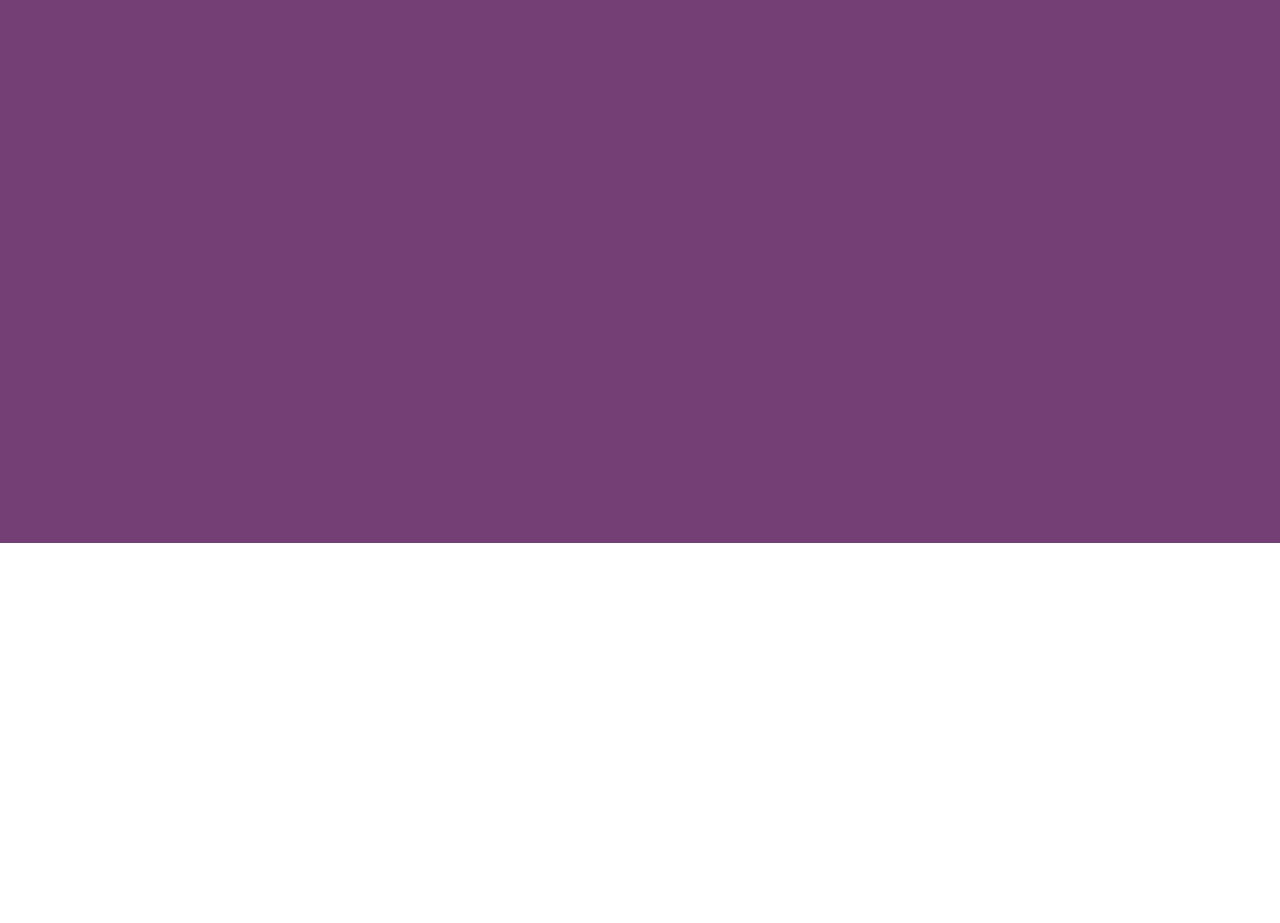
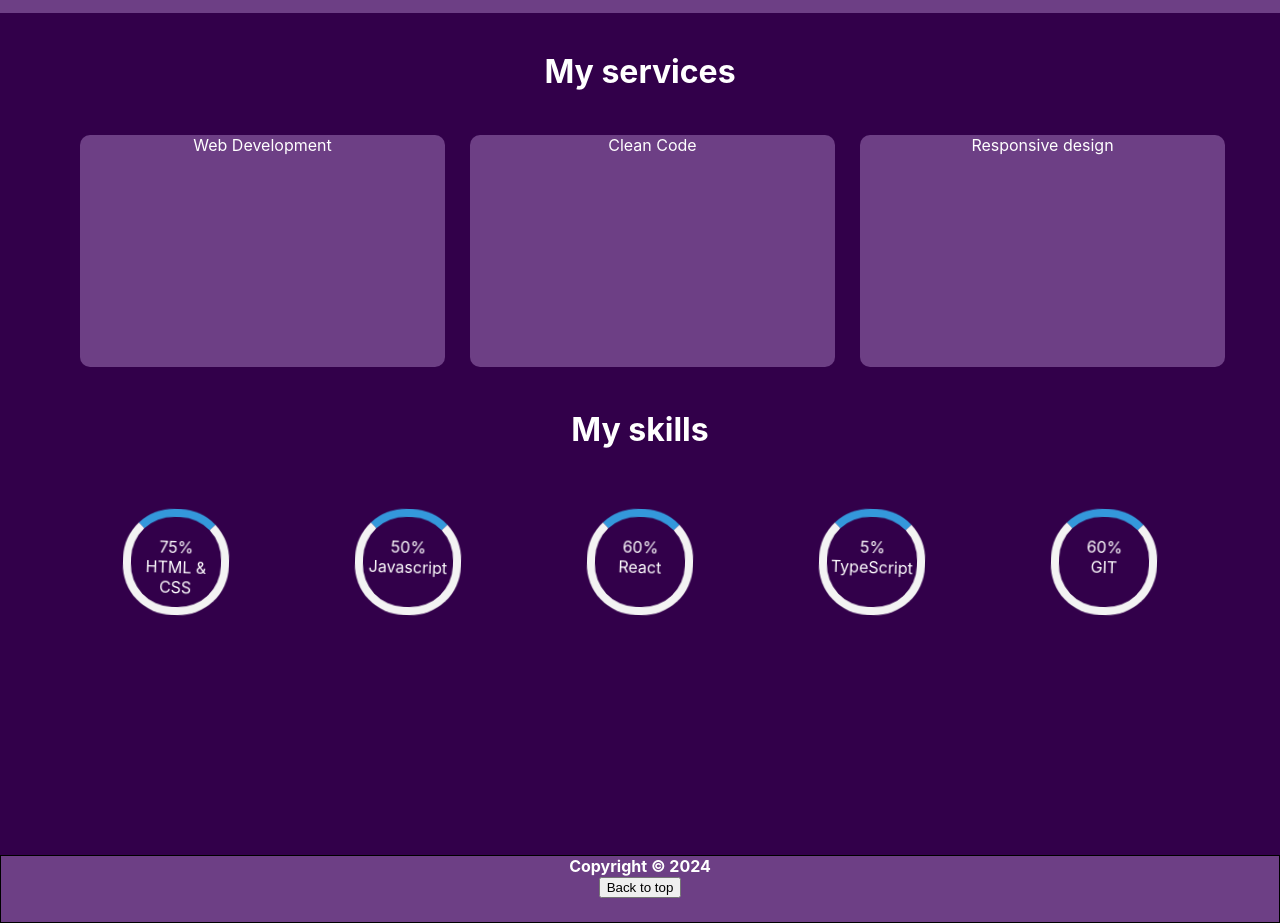
Before and after one commit to temidayobelloh/my_Portfolio, a React (Create React App) app: page / in a window 1280 px wide. Shown: the part 760-1683 px from the top of the page. Before the commit the page ends 1303 px from the top, so only its background shows below. Built offline with nearby package versions, Linux system fonts and the light colour scheme.

Commit message:
worked on my the other pages of the application

```diff
--- a/src/App.js
+++ b/src/App.js
@@ -1,13 +1,17 @@
 import NavBar from './Components/NavigationBar/navbar';
 import Home from './Components/Home/home';
-import About from './Components/About/about';
-
+import Services from './Components/Services/services';
+import Skills from './Components/MySkills/skills';
+import Footer from './Components/Footer/footer';
 function App() {
   return (
     <div>
       <div>
       <NavBar/>
       <Home/>
+      <Services/>
+      <Skills/>
+      <Footer/>
       </div>
     </div>
   );
--- a/src/Components/About/about.css
+++ b/src/Components/About/about.css
@@ -1,11 +1,11 @@
 .about-me-wrapper{
-background-color: #743f74;
-height: 896px;
+background-color: #6d3f85;
+height: 366px;
 }
 .about-me-text{
-    text-align: left;
-    margin-left: 85.33px;
+    text-align: center;
     color: white;
+    padding: 35px;
 }
 .about-me-intro{
     text-align: left;
--- a/src/Components/Footer/footer.css
+++ b/src/Components/Footer/footer.css
@@ -0,0 +1,14 @@
+.footer-wrapper{
+    background-color: #6d3f85;
+    height: 66px;
+    padding: 0px;
+    color: white;
+    text-align: center;
+    margin: 0;
+    border: 1px solid black;
+}
+.copyright-text{
+    margin: 0;
+    padding: 0;
+    border: 0;
+}
--- a/src/Components/Footer/footer.jsx
+++ b/src/Components/Footer/footer.jsx
@@ -0,0 +1,12 @@
+import './footer.css';
+
+const Footer = () => {
+  return (
+    <div className='footer-wrapper'>
+    <h4 className='copyright-text'>Copyright © 2024 </h4>
+    <button>Back to top</button>
+    </div>
+  )
+}
+
+export default Footer;
--- a/src/Components/Home/home.css
+++ b/src/Components/Home/home.css
@@ -1,9 +1,9 @@
 .homePage-wrapper{
     padding: 0;
     margin-top: 0;
-    background-color: #36013f;
-    width: 1280px;
-    height: 996.41px;
+    background-color: #32004a;
+    max-width: 1280px;
+    height: 756.41px;
 }
 .homePage-text{
     padding-top: 10px;
--- a/src/Components/MySkills/skills.css
+++ b/src/Components/MySkills/skills.css
@@ -0,0 +1,34 @@
+.skills-wrapper{
+    height: 445px;
+    background-color: #32004a;
+}
+.skills-text{
+    margin: 0;
+    padding: 0;
+    text-align: center;
+    color: white;
+    background-color: #32004a;;
+}
+.loader-wrapper{
+    background-color: #32004a;
+    color: white;
+    display: flex;
+    align-self: center;
+    justify-content: space-around;
+    padding: 60px;
+}
+.loader{
+
+    text-align: center;
+    border: 8px solid #f3f3f3;
+    border-radius:50px;
+    border-top: 8px solid #3498db;
+    width: 90px;
+    height: 90px;
+    animation: spin 5s linear infinite;
+
+}
+@keyframes spin {
+    80% { transform: rotate(10deg); }
+    100% { transform: rotate(360deg); }
+  }
--- a/src/Components/MySkills/skills.jsx
+++ b/src/Components/MySkills/skills.jsx
@@ -0,0 +1,18 @@
+import './skills.css';
+
+const Skills = () => {
+  return (
+    <div className='skills-wrapper'>
+    <div><h1 className='skills-text'>My skills</h1></div>
+    <div className='loader-wrapper'>
+    <div className='loader'><br></br> 75% <br></br>HTML & CSS</div>
+    <div className='loader'><br></br>50% <br></br> Javascript</div>
+    <div className='loader'><br></br>60%<br></br>React</div>
+    <div className='loader'><br></br>5%<br></br>TypeScript</div>
+    <div className='loader'><br></br>60%<br></br>GIT</div>
+    </div>
+    </div>
+  )
+}
+
+export default Skills;
--- a/src/Components/NavigationBar/navbar.css
+++ b/src/Components/NavigationBar/navbar.css
@@ -4,9 +4,9 @@
     align-items: center;
     margin: 0;
     padding: 0;
-    width: 1280px;
+    max-width: 1280px;
     height:56px;
-    background-color: #36013f;
+    background-color: #32004a;
 }
 .navbar-logo{
     color: white;
--- a/src/Components/Services/services.css
+++ b/src/Components/Services/services.css
@@ -0,0 +1,29 @@
+.services-wrapper{
+    color: white;
+    text-align: left;
+    height: 209px;
+    display: flex;
+    justify-content: space-between;
+    align-items: center;
+    background-color: #32004a;
+    padding: 55px;
+    margin-top: 0px;
+}
+.services-text{
+    text-align: center;
+    background-color: #32004a;
+    color: white;
+    margin: 0;
+    padding: 0;
+}
+.services-box{
+    width:412px;
+    height: 232px;
+    background-color: #6d3f85;;
+    margin-left: 25px;
+    border-radius: 10px;
+    text-align: center;
+}
+.services-box:hover{
+    background-color: #7e5196;
+}
--- a/src/Components/Services/services.jsx
+++ b/src/Components/Services/services.jsx
@@ -1,9 +1,14 @@
-import React from 'react'
+import './services.css';
 
 const Services = () => {
   return (
+    <div>
+    <h1 className='services-text'>My services</h1>
     <div className='services-wrapper'>
-
+    <div className='services-box'>Web Development</div>
+    <div className='services-box'>Clean Code</div>
+    <div className='services-box'>Responsive design</div>
+    </div>
     </div>
   )
 }
```
